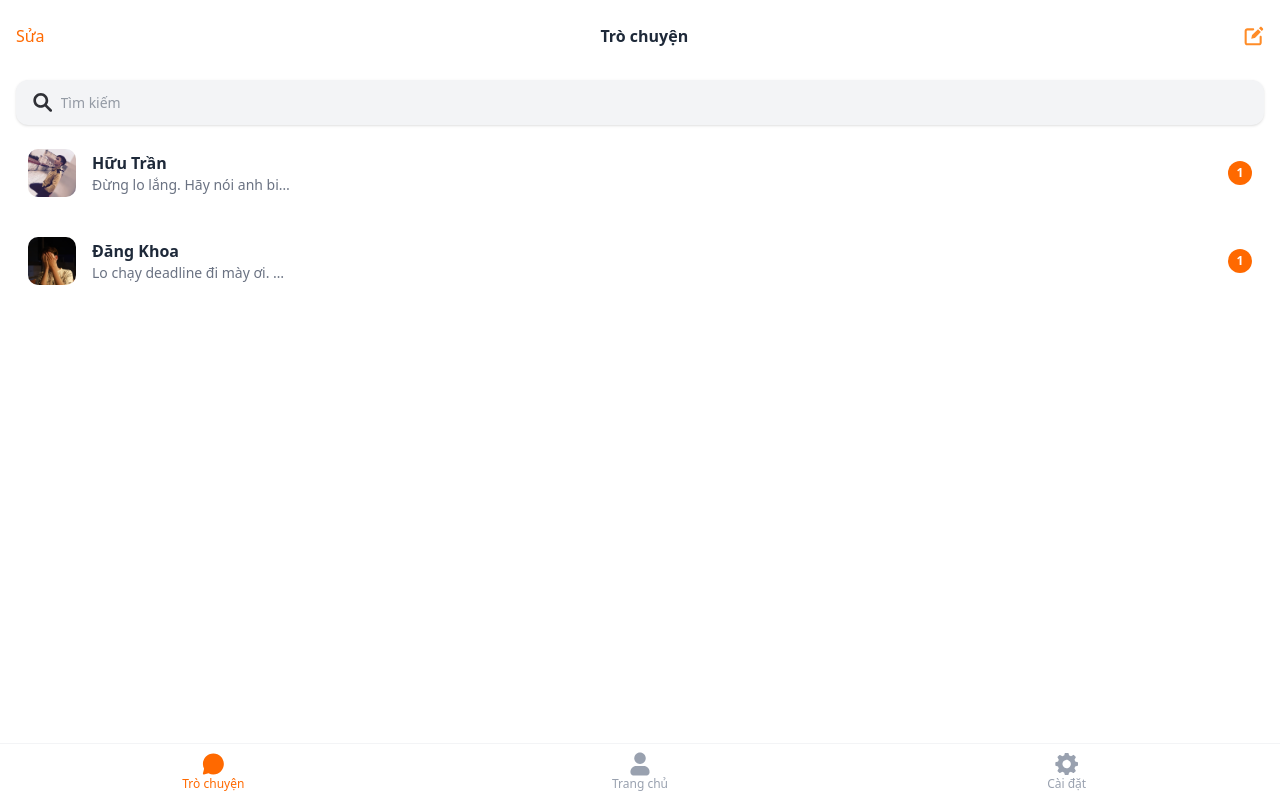
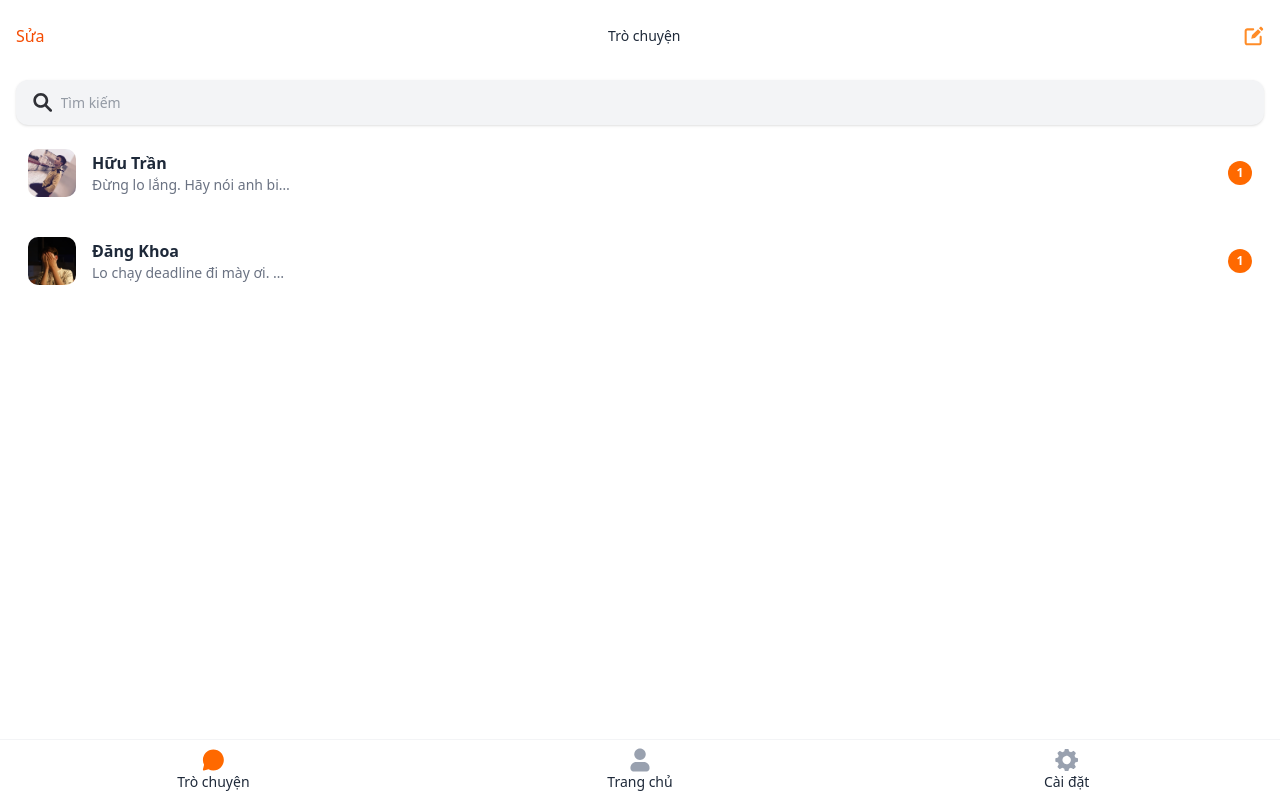
Before and after one commit to dangkhoa2004/ivibo, a Vue app: page /message in a window 1280 px wide. Built offline with nearby package versions, Linux system fonts and the light colour scheme; what vue3-apexcharts would draw is missing.

Commit message:
[UPDATE] ICON & TEMPLATE

```diff
--- a/src/components/layout/BottomNavigation.vue
+++ b/src/components/layout/BottomNavigation.vue
@@ -10,21 +10,21 @@ import SettingsIcon from '@/components/icons/SettingsIcon.vue'
         <router-link to="/message" class="flex-1 flex flex-col items-center justify-center text-gray-400 text-center"
             active-class="text-orange-500" exact-active-class="text-orange-500">
             <MessageIcon />
-            <span class="text-xs font-medium">Trò chuyện</span>
+            <span class="text-sm font-medium text-gray-800 group-hover:text-orange-500 transition">Trò chuyện</span>
         </router-link>
 
         <!-- Trang chủ -->
         <router-link to="/" class="flex-1 flex flex-col items-center justify-center text-gray-400 text-center"
             active-class="text-orange-500" exact-active-class="text-orange-500">
             <UserIcon />
-            <span class="text-xs font-medium">Trang chủ</span>
+            <span class="text-sm font-medium text-gray-800 group-hover:text-orange-500 transition">Trang chủ</span>
         </router-link>
 
         <!-- Cài đặt -->
         <router-link to="/settings" class="flex-1 flex flex-col items-center justify-center text-gray-400 text-center"
             active-class="text-orange-500" exact-active-class="text-orange-500">
             <SettingsIcon />
-            <span class="text-xs font-medium">Cài đặt</span>
+            <span class="text-sm font-medium text-gray-800 group-hover:text-orange-500 transition">Cài đặt</span>
         </router-link>
     </div>
 </template>
--- a/src/views/ChatListView/ChatListView.vue
+++ b/src/views/ChatListView/ChatListView.vue
@@ -4,9 +4,9 @@
         <div class="flex-1 overflow-y-auto">
             <!-- Header -->
             <div class="flex items-center justify-between px-4 pt-6 pb-2 mb-3">
-                <span class="text-orange-500 font-medium cursor-pointer">Sửa</span>
-                <h1 class="text-base font-bold">Trò chuyện</h1>
-                <button class="cursor-pointer">
+                <span class="text-orange-600 font-medium cursor-pointer">Sửa</span>
+                <span class="text-sm font-medium text-gray-800">Trò chuyện</span>
+                <button class="cursor-pointer" aria-label="Tạo tin nhắn mới">
                     <WritingIcon />
                 </button>
             </div>
```
